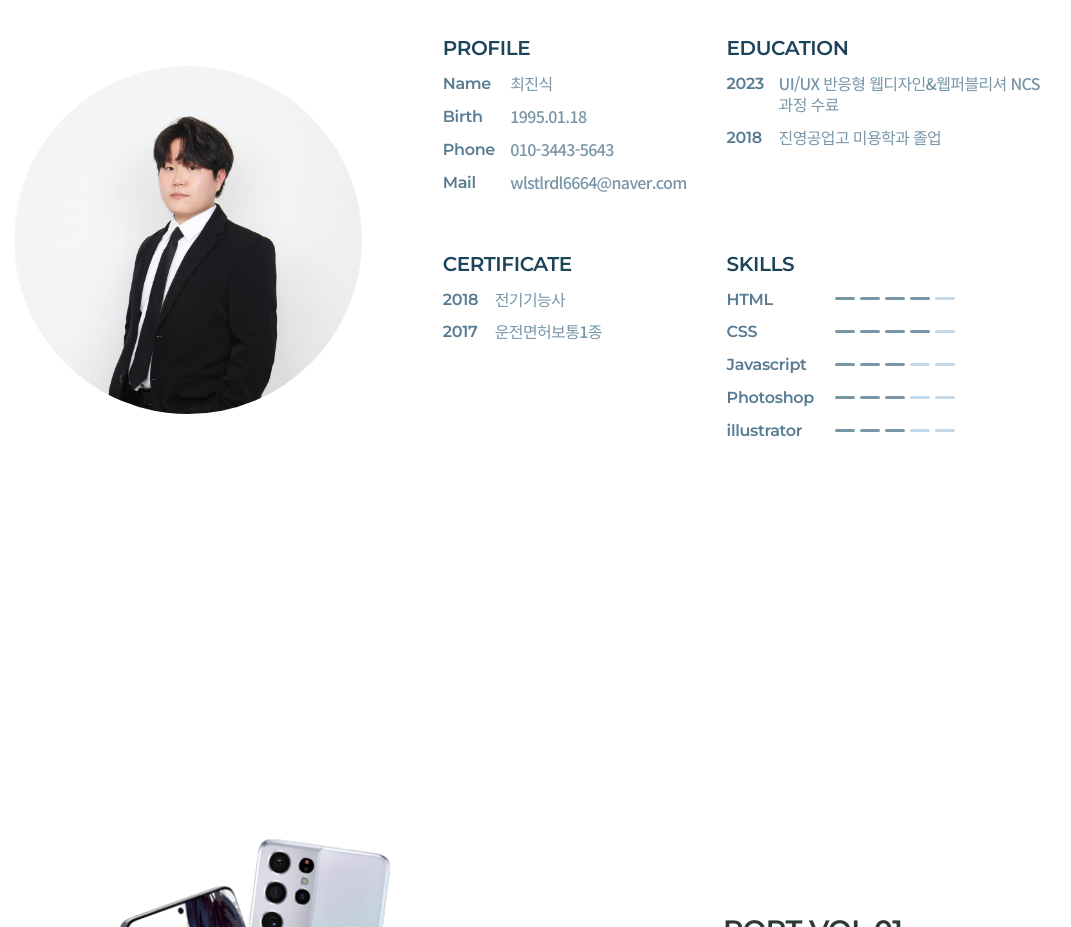
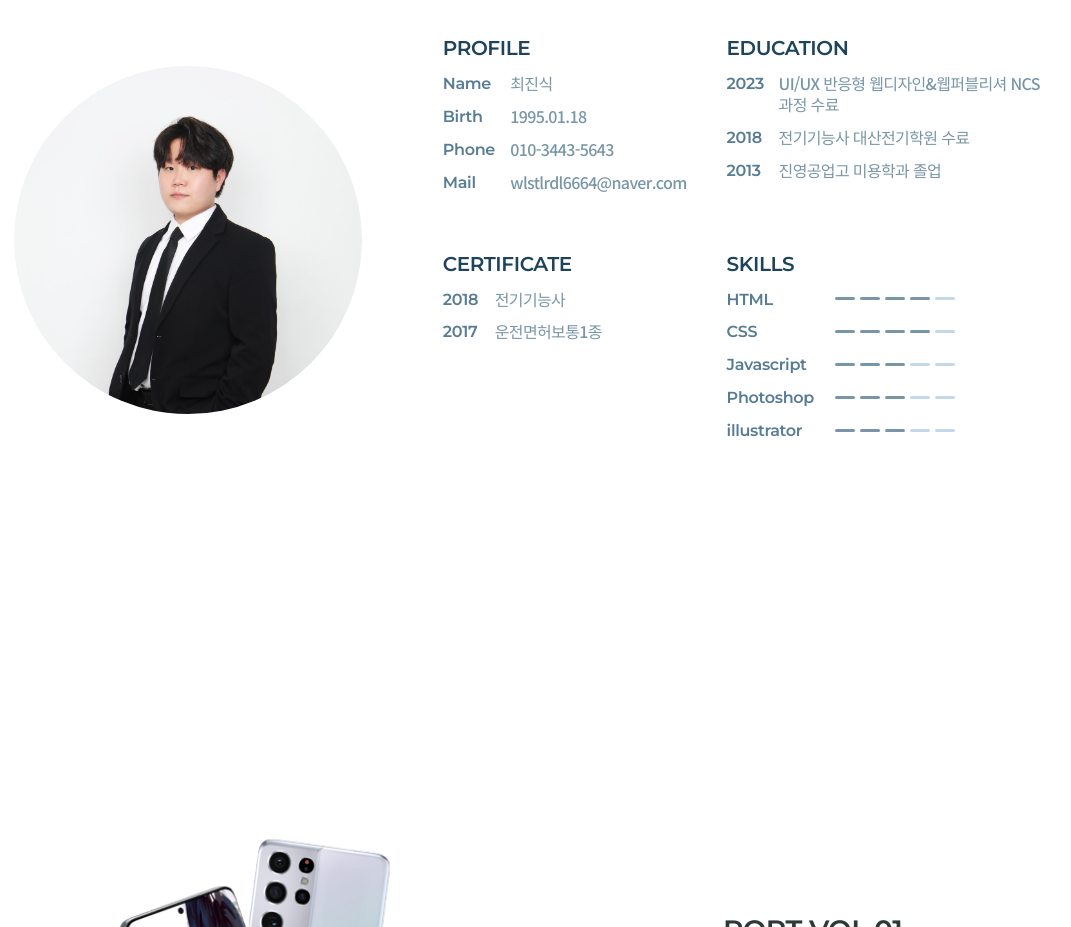
Before and after one commit to wnlsl8151/jinsik-port, a plain HTML site: page index.html in a window 1280 px wide. Shown: the part 960-1887 px from the top of the page, without its empty margins (87-1158 px from the left). Drawn offline with nearby package versions, Linux system fonts and the light colour scheme.

Commit message:
Add files via upload

```diff
--- a/index.html
+++ b/index.html
@@ -6,8 +6,8 @@
     <meta name="viewport" content="width=device-width, initial-scale=1.0" />
     <title>최진식 포트폴리오</title>
     <!-- favicon -->
-    <link rel="shortcut icon" href="images/favicon.ico" type="image/x-icon" />
-    <link rel="icon" href="images/favicon.ico" type="image/x-icon" />
+    <link rel="shortcut icon" href="./favicon.ico" type="image/x-icon" />
+    <link rel="icon" href="./favicon.ico" type="image/x-icon" />
     <!-- fullpage -->
     <script src="https://cdnjs.cloudflare.com/ajax/libs/jquery/3.6.0/jquery.min.js"></script>
     <link rel="stylesheet" href="./css/fullpage.css" />
@@ -129,6 +129,10 @@
                 </li>
                 <li>
                   <p>2018</p>
+                  <p>전기기능사 대산전기학원 수료</p>
+                </li>
+                <li>
+                  <p>2013</p>
                   <p>진영공업고 미용학과 졸업</p>
                 </li>
               </ul>
```
